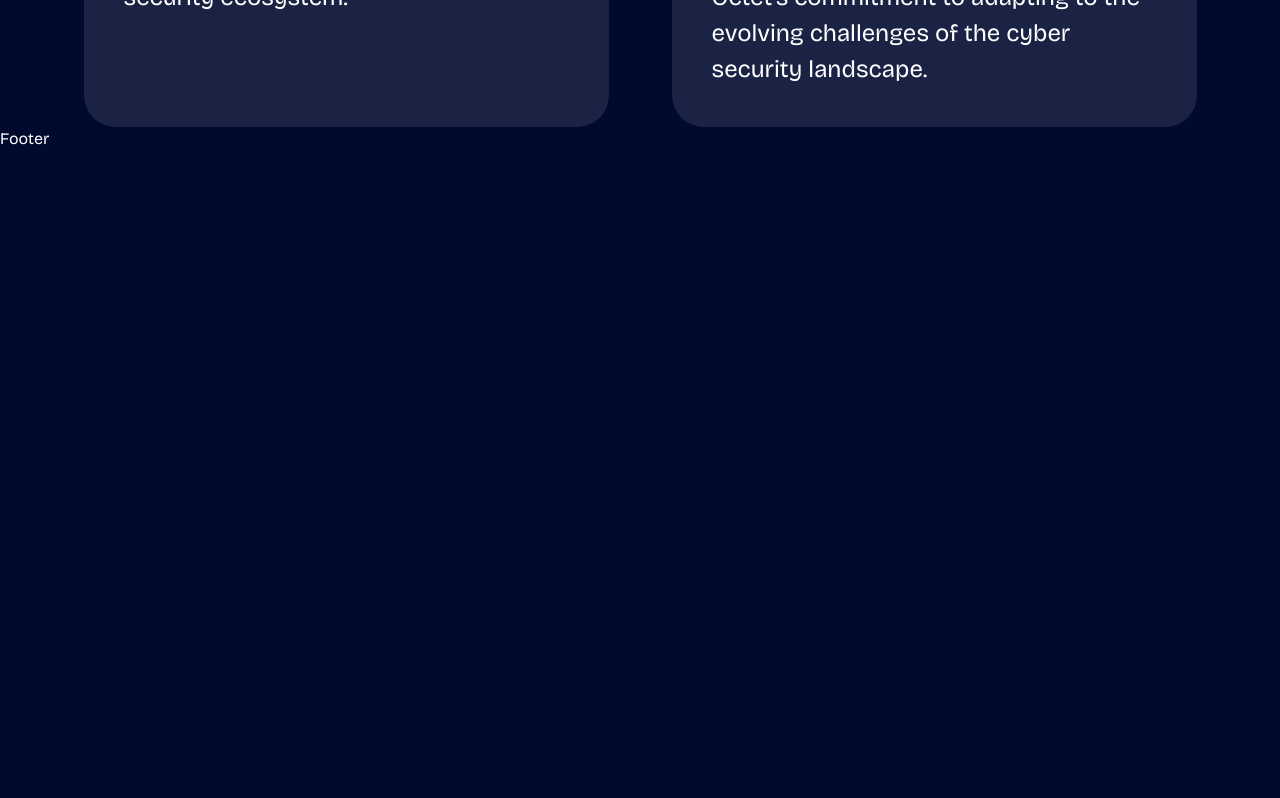
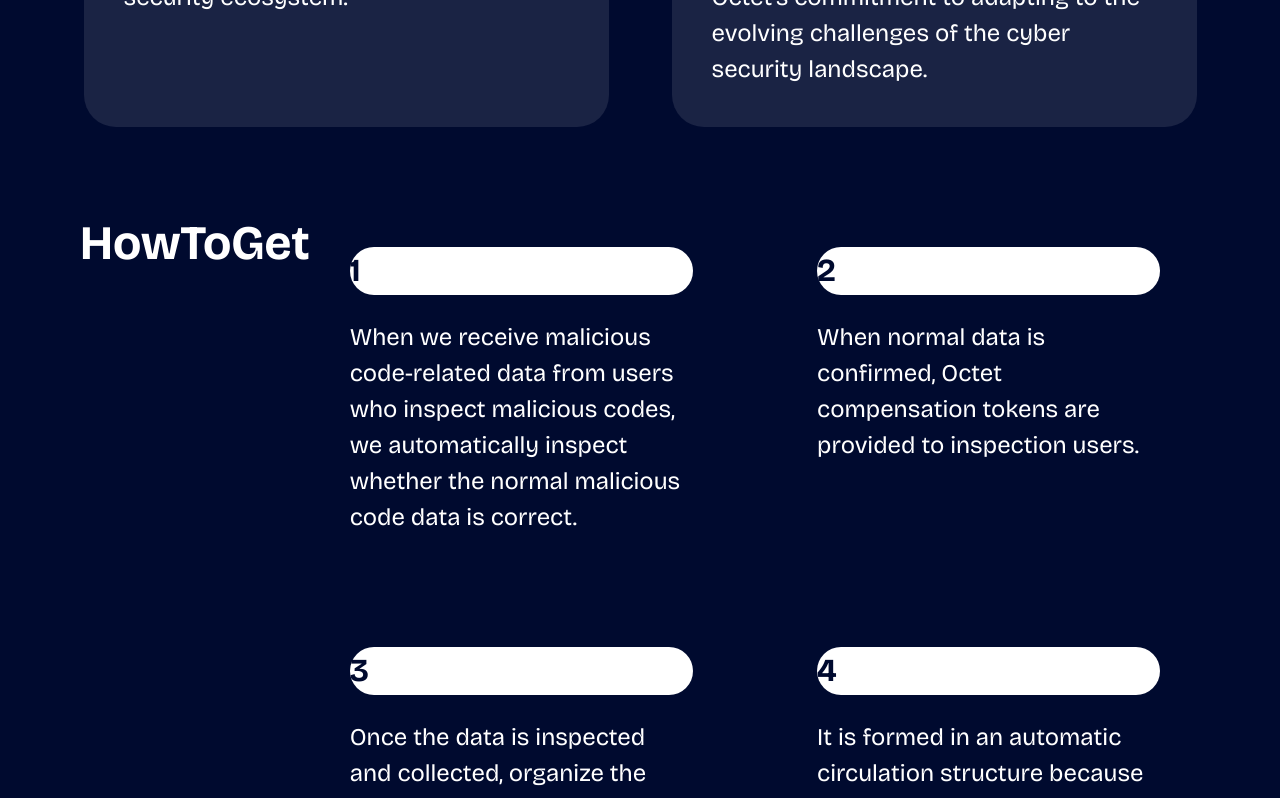
Before and after one commit to chochodev/Octet-app, a React (Create React App) app: page / in a window 1280 px wide. Shown: the part 3800-4598 px from the top of the page. Before the commit the page ends 3951 px from the top, so only its background shows below. Built offline with nearby package versions, Linux system fonts and the light colour scheme.

Commit message:
starting the howtoget section

```diff
--- a/src/views/home/index.jsx
+++ b/src/views/home/index.jsx
@@ -4,6 +4,7 @@ import Footer from 'components/footer';
 import Hero from './s1_hero';
 import JoinUs from './s2_joinus';
 import Roadmap from './s3_roadmap';
+import HowToGet from './howtoget';
 
 const Home = () => {
   return (
@@ -13,6 +14,7 @@ const Home = () => {
       <Hero />
       <JoinUs />
       <Roadmap />
+      <HowToGet />
     </div>
     <Footer />
     </div>
```
